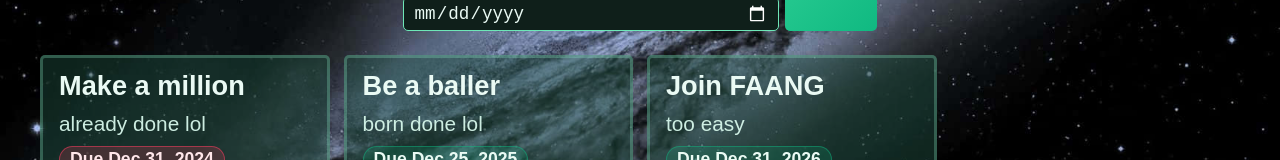
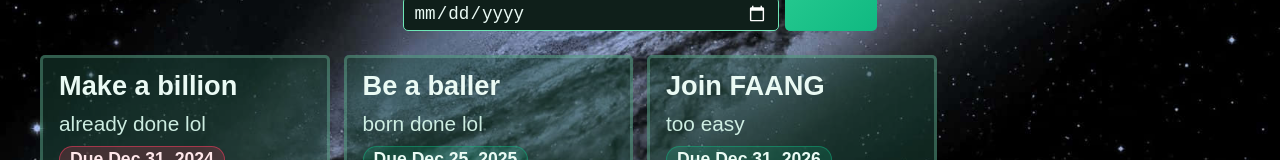
Before and after one commit to ryan-helou/Todo-List, a React (Vite) app: page / in a window 1280 px wide. Shown: the part 364-524 px from the top of the page. Built offline with nearby package versions, Linux system fonts and the light colour scheme.

Commit message:
Update ToDoList.jsx

```diff
--- a/src/ToDoList.jsx
+++ b/src/ToDoList.jsx
@@ -2,7 +2,7 @@ import React, { useState } from "react";
 
 function TodoList() {
   const [tasks, setTasks] = useState([
-    { title: "Make a million", desc: "already done lol", dueAt: "2024-12-31" },
+    { title: "Make a billion", desc: "already done lol", dueAt: "2024-12-31" },
     { title: "Be a baller", desc: "born done lol", dueAt: "2025-12-25" },
     { title: "Join FAANG", desc: "too easy", dueAt: "2026-12-31" },
   ]);
```
